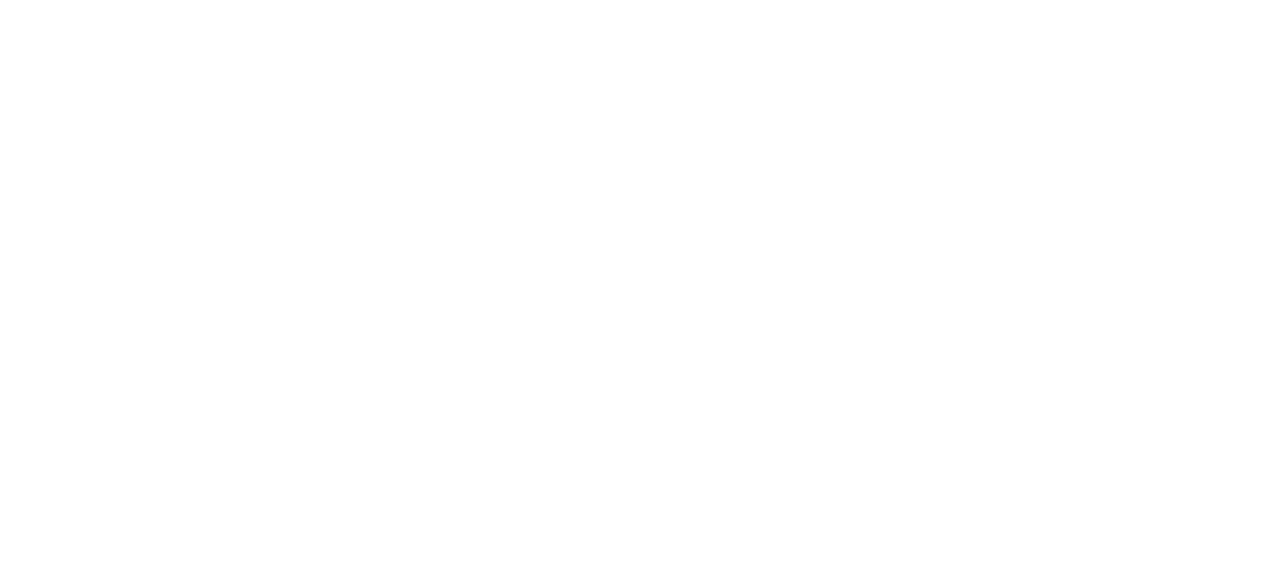
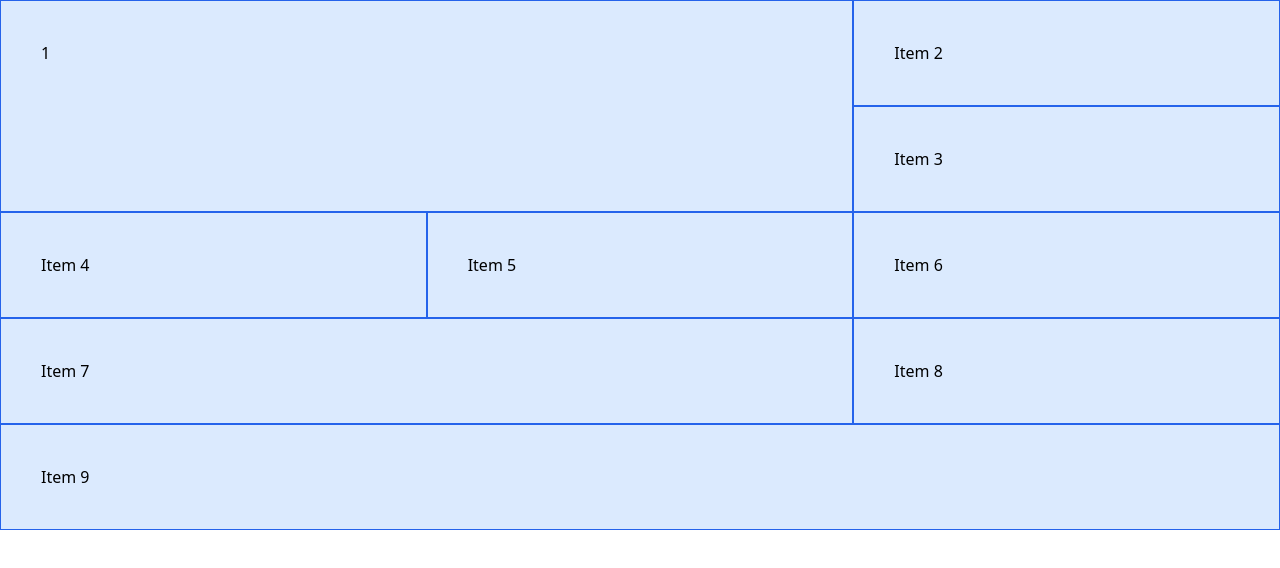
Before and after one commit to MikeyYcee/Grid, a plain HTML site: page index.html in a window 1280 px wide. Drawn offline with nearby package versions, Linux system fonts and the light colour scheme.

Commit message:
Added Grid style in index.html file

```diff
--- a/index.html
+++ b/index.html
@@ -9,6 +9,25 @@
   </head>
   <body>
     <!-- Grid cols and rows -->
+    <div class="grid grid-cols-1 md:grid-cols-3">
+      <div
+        class="md:col-span-2 md:row-span-2 p-10 border border-blue-600 bg-blue-100"
+      >
+        1
+      </div>
+      <div class="p-10 border border-blue-600 bg-blue-100">Item 2</div>
+      <div class="p-10 border border-blue-600 bg-blue-100">Item 3</div>
+      <div class="p-10 border border-blue-600 bg-blue-100">Item 4</div>
+      <div class="p-10 border border-blue-600 bg-blue-100">Item 5</div>
+      <div class="p-10 border border-blue-600 bg-blue-100">Item 6</div>
+      <div class="md:col-span-2 p-10 border border-blue-600 bg-blue-100">
+        Item 7
+      </div>
+      <div class="p-10 border border-blue-600 bg-blue-100">Item 8</div>
+      <div class="md:col-span-3 p-10 border border-blue-600 bg-blue-100">
+        Item 9
+      </div>
+    </div>
 
     <!-- Col and row span -->
   </body>
```
